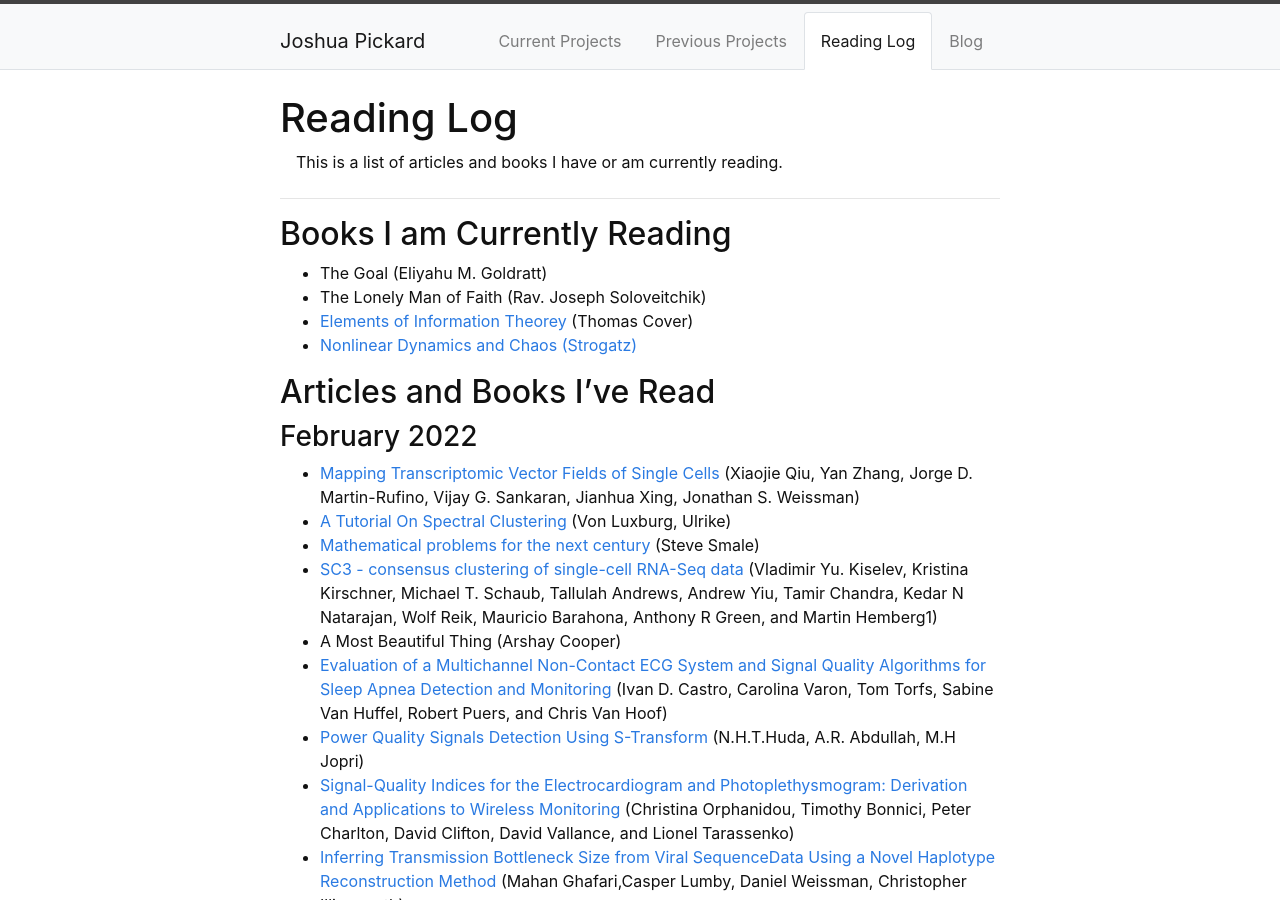
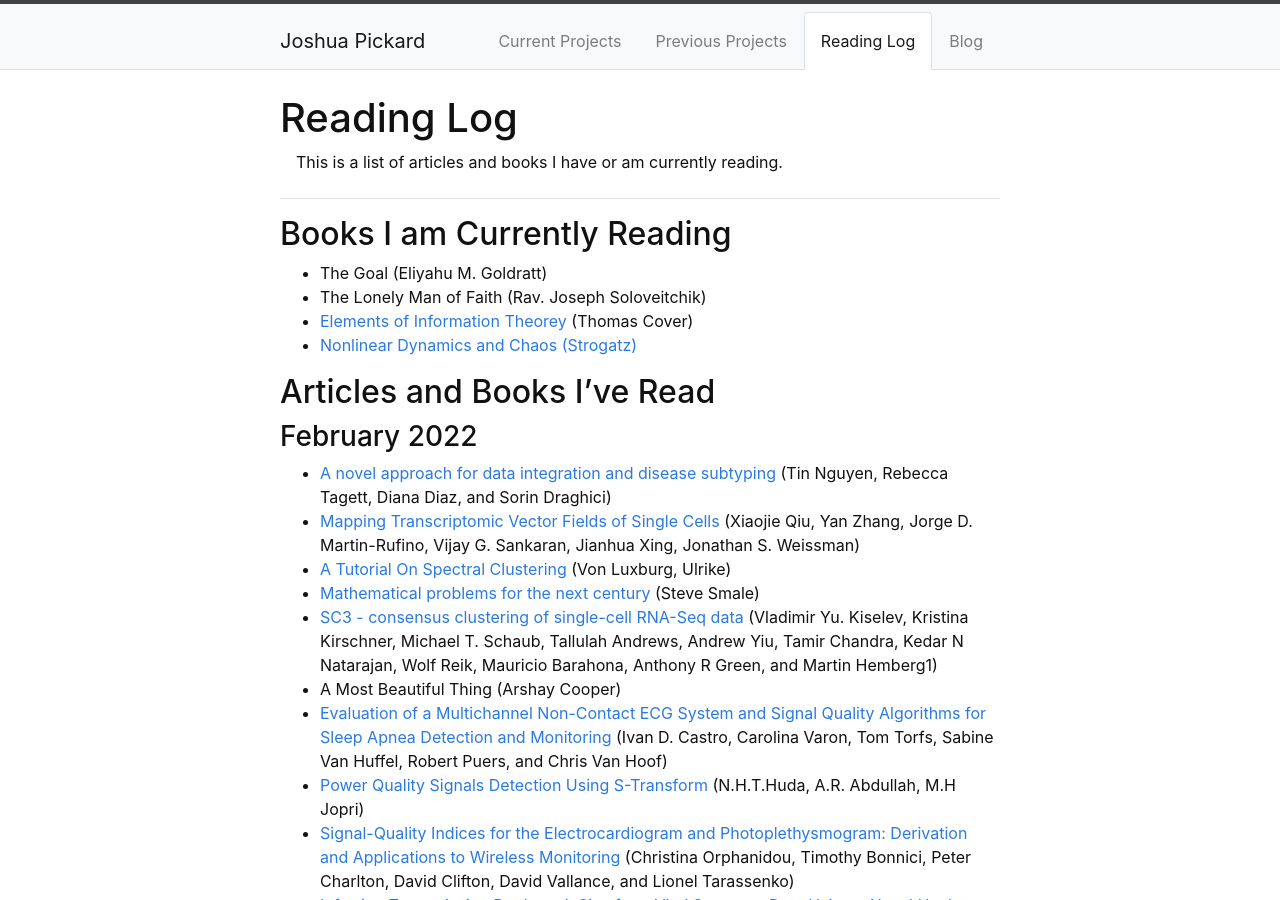
Before and after one commit to Jpickard1/jpickard1.github.io, a Jekyll site: the page built from content/3-Reading_Log.md, in a window 1280 px wide and 900 px high. Built offline with Jekyll 4.4.1, drawn with Linux system fonts in a browser that asks for light colours; some of the changed text lies outside the part shown.

Commit message:
Update 3-Reading_Log.md

```diff
--- a/content/3-Reading_Log.md
+++ b/content/3-Reading_Log.md
@@ -14,6 +14,7 @@ description: >
 ## Articles and Books I've Read
 
 ### February 2022
+- [A novel approach for data integration and disease subtyping](https://drive.google.com/file/d/1JEy2Y7URtQnIm9eB8s9lOVQ3uAHZozFf/view?usp=sharing) (Tin Nguyen, Rebecca Tagett, Diana Diaz, and Sorin Draghici)
 - [Mapping Transcriptomic Vector Fields of Single Cells](https://drive.google.com/file/d/1qR7j10VyNu1TRD5uRdoI2D4RwwLJFfud/view?usp=sharing) (Xiaojie Qiu, Yan Zhang, Jorge D. Martin-Rufino, Vijay G. Sankaran, Jianhua Xing, Jonathan S. Weissman)
 - [A Tutorial On Spectral Clustering](https://drive.google.com/file/d/1Jq9MBRMxDfgnnSZmeVtrYvOb2-vksEIS/view) (Von Luxburg, Ulrike)
 - [Mathematical problems for the next century](https://drive.google.com/file/d/1NTW_cTjlAcLgezxLp8aufxxojaJNKFlk/view) (Steve Smale)
```
Also changed, not shown: other parts of content/3-Reading_Log.md (+0 -1 lines).
